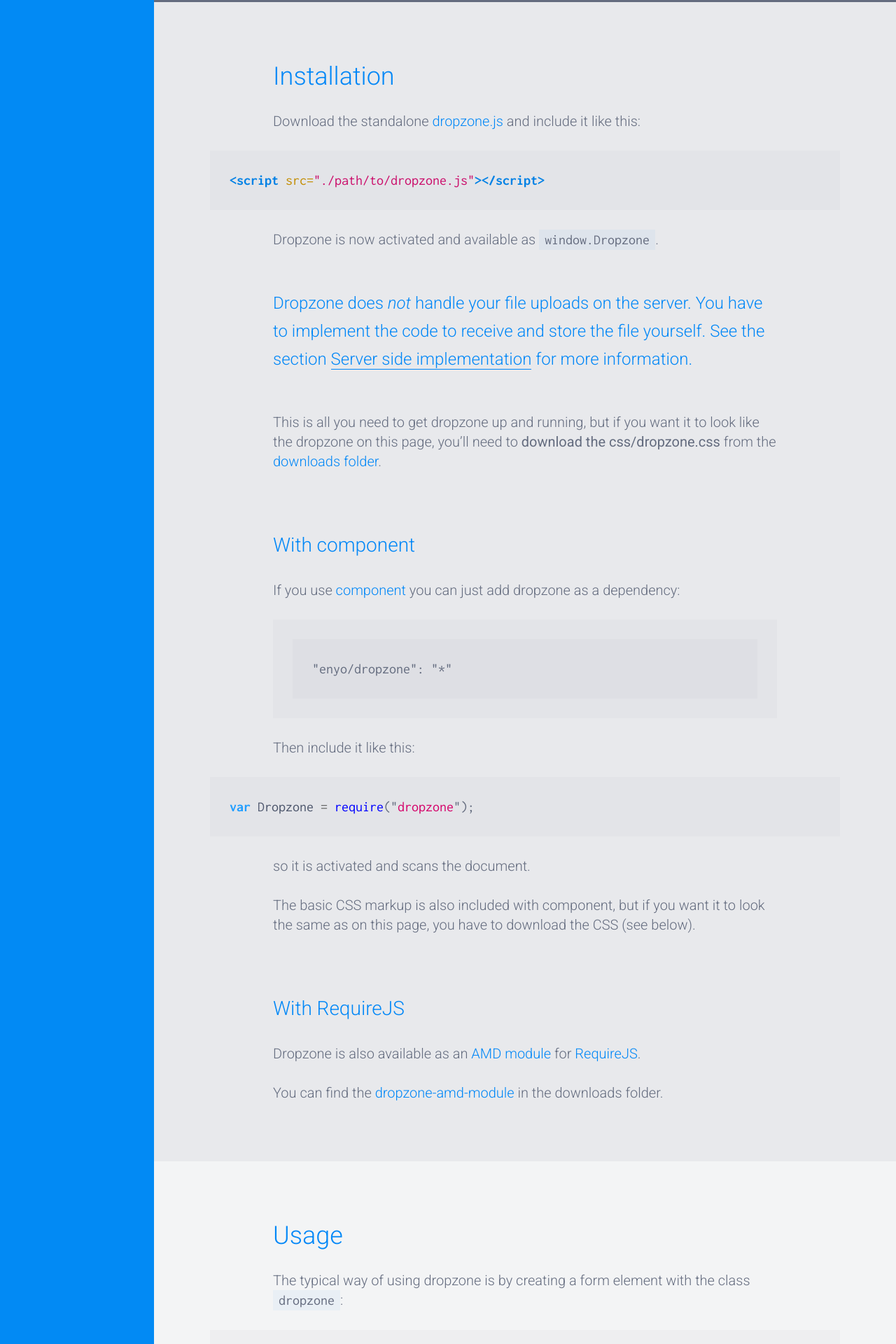
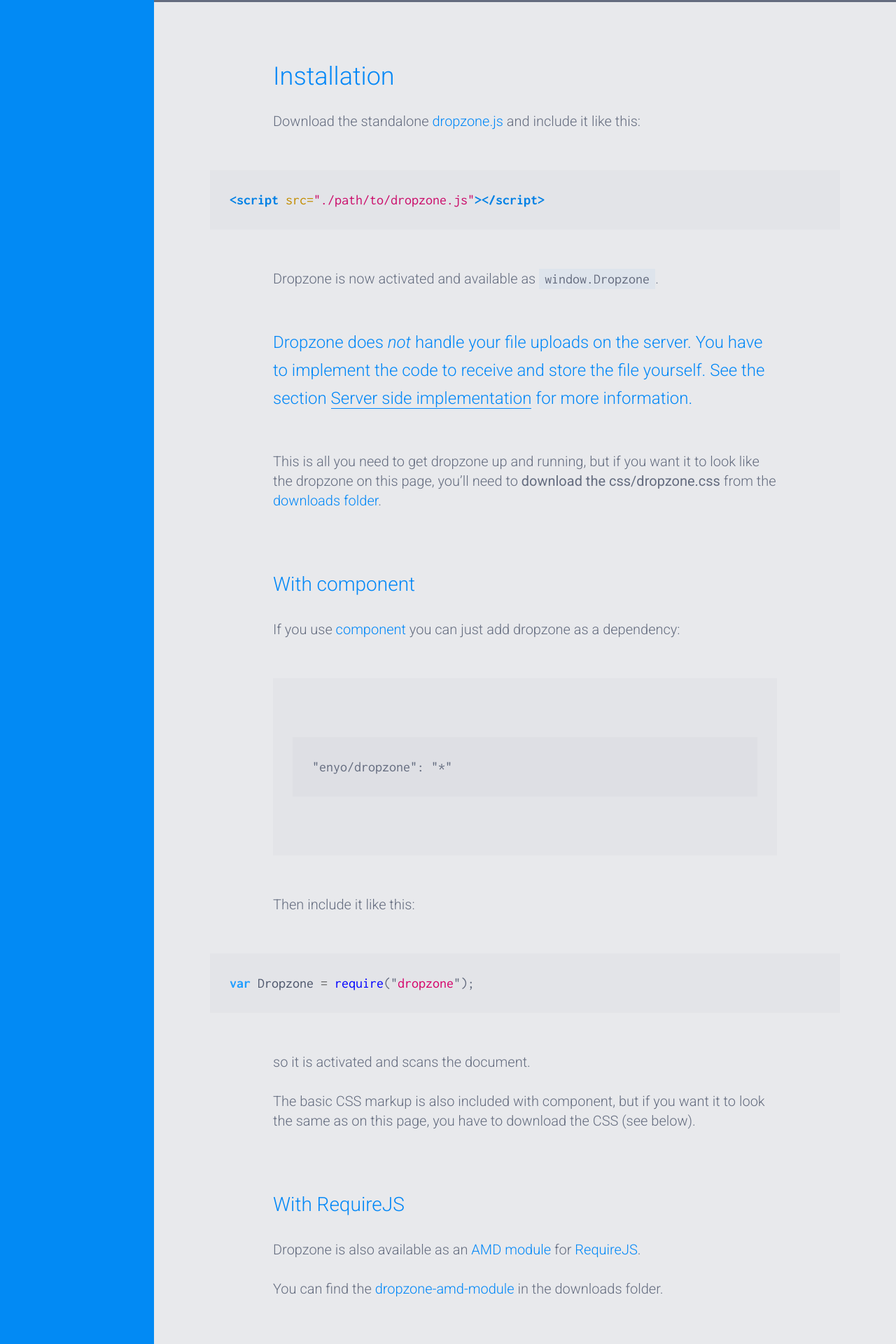
Before and after one commit to dropzone/dropzone, a Jekyll site: the page built from new.md, in a window 1280 px wide. Shown: the part 1853-3773 px from the top of the page at 70% size. Built offline with Jekyll 4.4.1, drawn with Linux system fonts in a browser that asks for light colours.

Commit message:
Improved highlight spacings

```diff
--- a/css/style.scss
+++ b/css/style.scss
@@ -158,6 +158,8 @@
   padding: $lh;
   overflow: auto;
   background: rgba(100, 108, 128, 0.04);
+  margin-top: 2*$lh;
+  margin-bottom: 2*$lh;
 }
 .bitcoin {
   overflow: auto;
```
